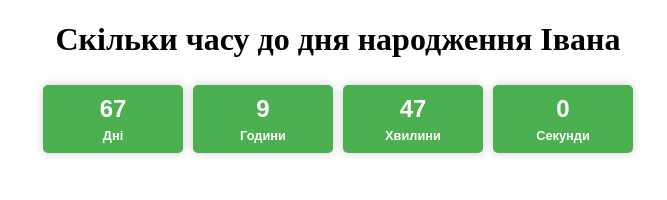
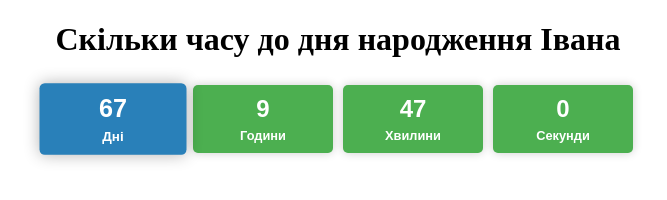
Before and after one commit to fulaytar/birthday, a plain HTML site: page index.html in a window 1280 px wide. In both pictures the pointer is over the element 415 px from the left and 118 px from the top of the page. Shown: the whole page, without its empty margins (302-969 px from the left). Drawn offline with Linux system fonts and the light colour scheme.

Commit message:
add hover

```diff
--- a/css/styles.css
+++ b/css/styles.css
@@ -23,6 +23,8 @@
     box-shadow: 0 0 10px rgba(0, 0, 0, 0.2);
     flex: 1;
     /* Займати рівну ширину на всіх екранах */
+    transition: all 0.3s ease;
+    /* Плавні зміни стилів */
 }
 
 .timer-item span {
@@ -40,3 +42,12 @@
 .timer-item span:last-child {
     font-size: 0.8em;
 }
+
+.timer-item:hover {
+    transform: scale(1.05);
+    /* Збільшення розміру при наведенні */
+    box-shadow: 0 0 15px rgba(0, 0, 0, 0.3);
+    /* Тінь стає більш виразною */
+    background-color: #2980b9;
+    /* Колір тла при наведенні */
+}
```
